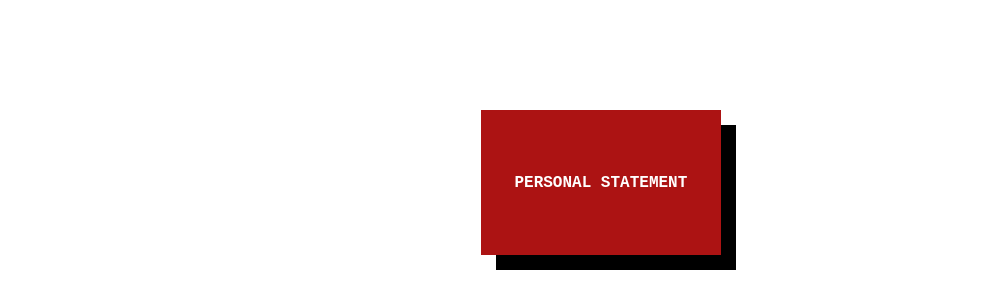
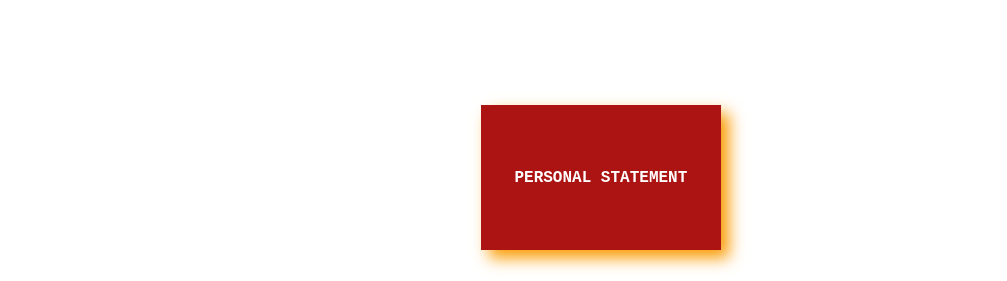
Before and after one commit to tennehkanneh/personal-website, a plain HTML site: page public/pages/about.html in a window 1280 px wide. In both pictures the pointer is over the element "PERSONAL STATEMENT". Shown: the top 281 px of the page, without its empty margins (69-1076 px from the left). Drawn offline with Linux system fonts and the light colour scheme; files that its build step writes are made by us from their sources.

Commit message:
Hover effect on cards added.

```diff
--- a/public/css/about.css
+++ b/public/css/about.css
@@ -64,7 +64,7 @@ main {
     width: 100%;
 }
 
-.cards h4 {
+.cards-container h4 {
     margin: 0; /* Remove default h4 margins */
 }
 
@@ -120,8 +120,8 @@ main {
 }
 
 /* Optional: Hover effect */
-.cards div:hover {
+.cards-container div:hover {
     transform: translateY(-5px); /* Slightly move up on hover */
     transition: transform 0.3s ease; /* Smooth transition */
-    box-shadow: 8px 8px 15px rgba(0, 0, 0, 0.7); /* make shadow larger on hover */
+    box-shadow: 8px 8px 15px #FB9B00; /* make shadow larger on hover */
 }
```
